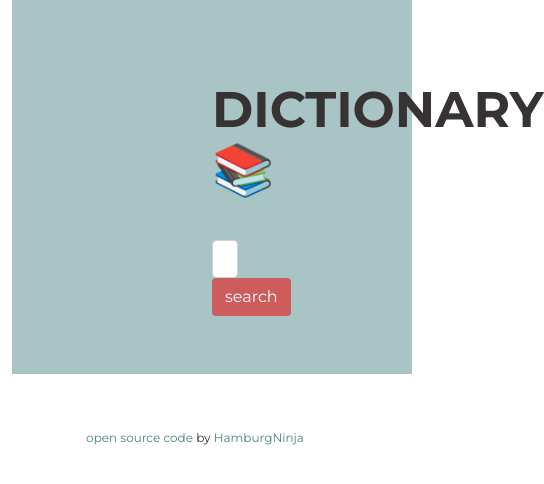
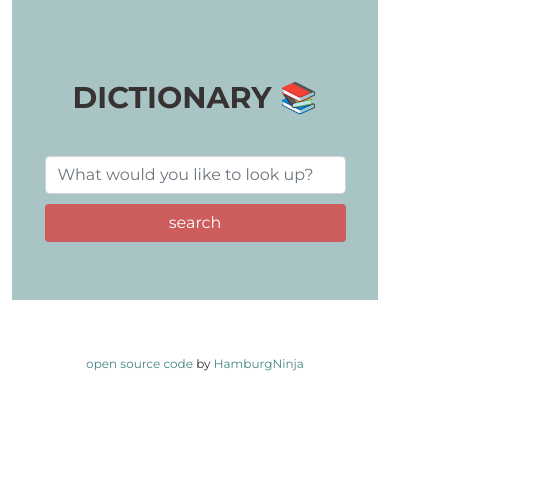
Before and after one commit to HamburgNinja/react-dictionary, a React (Create React App) app: page / in a window 390 px wide. Shown: the top 484 px of the page, 544 px wide, since content can reach past the window. Built offline with nearby package versions, Linux system fonts and the light colour scheme.

Commit message:
Improved layout responsiveness

```diff
--- a/src/Dictionary.css
+++ b/src/Dictionary.css
@@ -1,20 +1,35 @@
 h1 {
   margin: 0 0 40px 0;
   text-align: center;
-  font-size: 50px;
+  font-size: 30px;
   font-weight: 700;
   color: #383333;
 }
 
+input {
+  margin-bottom: 10px;
+}
+
+@media only screen and (min-width: 768px) {
+  h1 {
+    font-size: 50px;
+  }
+
+  input {
+    margin-bottom: 0;
+  }
+}
+
 .dictionary {
   text-align: center;
-  padding: 80px 200px 50px 200px;
+  padding: 80px 0 50px;
   background: #a9c4c4;
 }
 
 .button {
   background: #cd5c5c;
   color: #fff;
+  width: 100%;
 }
 
 .resultDisplay {
--- a/src/Dictionary.js
+++ b/src/Dictionary.js
@@ -52,8 +52,8 @@ export default function Dictionary() {
       <div className="dictionary">
         <h1>DICTIONARY 📚</h1>
         <form onSubmit={handleKeyword}>
-          <div className="row search">
-            <div className="col-10">
+          <div className="row justify-content-center search">
+            <div className="col-10 col-md-6">
               <input
                 type="search"
                 className="form-control"
@@ -61,7 +61,7 @@ export default function Dictionary() {
                 onChange={updateKeyword}
               />
             </div>
-            <div className="col-2">
+            <div className="col-10 col-md-2">
               <input type="submit" value="search" className="btn button mb-2" />
             </div>
           </div>
--- a/src/PhotoResults.js
+++ b/src/PhotoResults.js
@@ -8,7 +8,7 @@ export default function PhotoResults(props) {
       <div className="PhotoResults row">
         {props.photoResults.map(function (photo, index) {
           return (
-            <div className="col-4" key={index}>
+            <div className="col-12 col-sm-6 col-md-4" key={index}>
               <a href={photo.src.original} target="_blank" rel="noreferrer">
                 <img src={photo.src.landscape} alt="" className="img-fluid" />
               </a>
--- a/src/VideoResults.js
+++ b/src/VideoResults.js
@@ -9,7 +9,7 @@ export default function VideoResults(props) {
       <div className="VideoResults row">
         {props.videoResults.map(function (video, index) {
           return (
-            <div className="col-4" key={index}>
+            <div className="col-12 col-sm-6 col-md-4" key={index}>
               <video controls className="img-fluid">
                 <source src={video.video_files[0].link} type="video/mp4" />
               </video>
```
